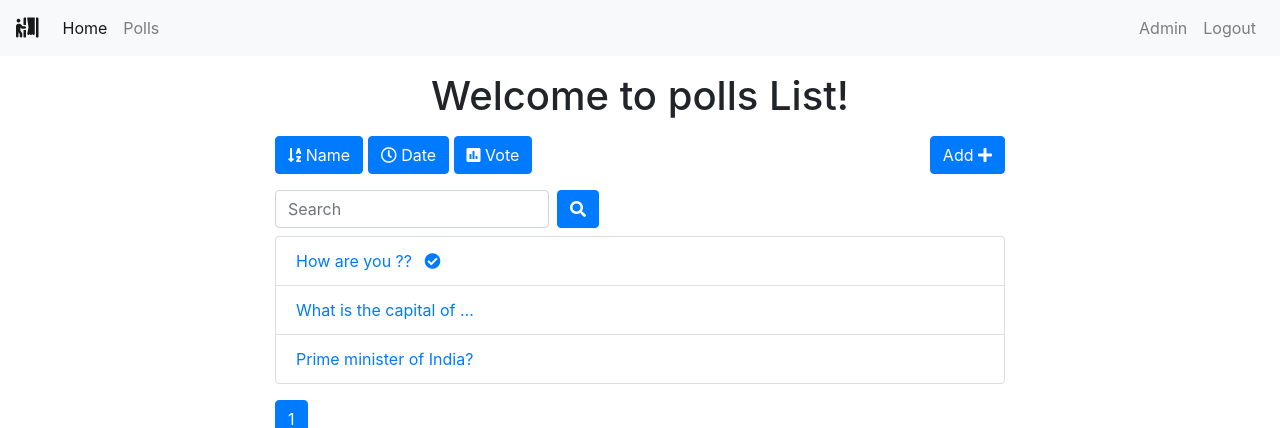
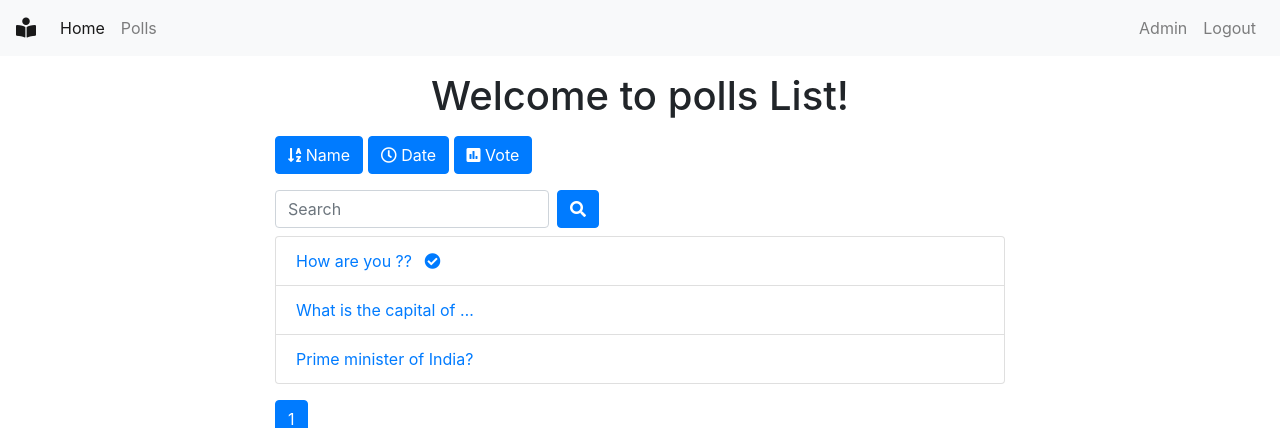
Before and after one commit to orvil1026/Online-polling-system, a Django app: page /polls/12345/list/ in a window 1280 px wide. Shown: the top 428 px of the page. Run offline with Django 3.2, Linux system fonts and the light colour scheme; a user stored in the database is signed in; data comes from the database, SQL or seed files in the repository; both versions use the stored data as it was after the commit; some libraries are stand-ins or nearby versions.

Commit message:
final changes

```diff
--- a/mysite/polls/templates/polls/polls_list.html
+++ b/mysite/polls/templates/polls/polls_list.html
@@ -25,7 +25,7 @@
             <a class="btn btn-{% if 'vote' in request.GET %}warning{% else %}primary{% endif %} mb-3" href="?vote=True"
                 role="button"><i class="fas fa-poll"></i> Vote</a>
 
-            <a class="btn btn-primary mb-3 float-right" href="#" role="button">Add <i class="fas fa-plus"></i></a>
+
 
             <form class="form-inline">
                 <div class="form-group mr-sm-2 mb-2">
--- a/mysite/templates/includes/navbar.html
+++ b/mysite/templates/includes/navbar.html
@@ -1,5 +1,5 @@
 <nav class="navbar navbar-expand-sm navbar-light bg-light">
-    <a class="navbar-brand" href=""><i class="fas fa-person-booth"></i></a>
+    <a class="navbar-brand" href=""><i class="fas fa-book-reader"></i></a>
     <button class="navbar-toggler d-lg-none" type="button" data-toggle="collapse" data-target="#collapsibleNavId"
         aria-controls="collapsibleNavId" aria-expanded="false" aria-label="Toggle navigation">
         <span class="navbar-toggler-icon"></span>
```
Also changed, not shown: mysite/db.sqlite3.
